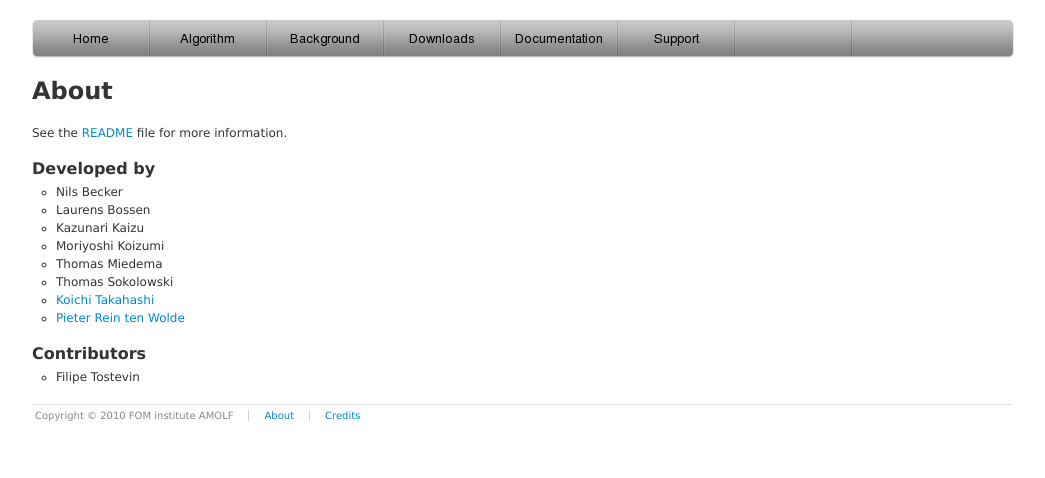
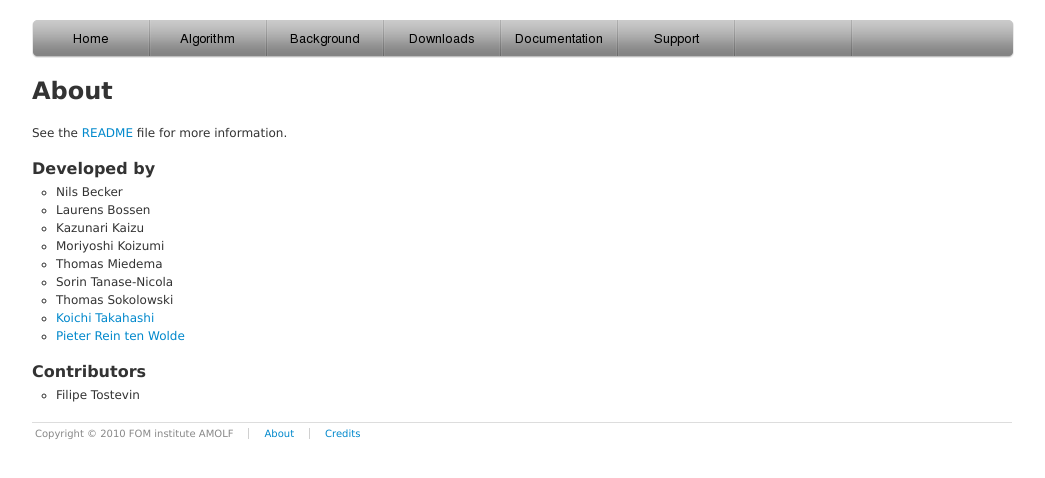
Before and after one commit to maxbetjes/maxbetjes.github.io, a Jekyll site: the page about.html, which Jekyll copies as it is, in a window 1280 px wide. Shown: the top 478 px of the page, without its empty margins (118-1163 px from the left). Built offline with Jekyll 4.4.1, drawn with Linux system fonts in a browser that asks for light colours; Markdown is read by kramdown in place of the engine named in the settings.

Commit message:
Add Sorin's name to about page.

```diff
--- a/about.html
+++ b/about.html
@@ -43,6 +43,7 @@
 <li>Kazunari Kaizu</li>
 <li>Moriyoshi Koizumi</li>
 <li>Thomas Miedema</li>
+<li>Sorin Tanase-Nicola</li>
 <li>Thomas Sokolowski</li>
 <li><a href="http://www.e-cell.org/ecell/">Koichi Takahashi</a></li>
 <li><a href="http://www.amolf.nl/research/biochemical-networks/">Pieter Rein ten Wolde</a></li>
--- a/src/about.markdown
+++ b/src/about.markdown
@@ -12,6 +12,7 @@ See the [README](http://github.com/gfrd/egfrd/tree/develop/README) file for more
 * Kazunari Kaizu
 * Moriyoshi Koizumi
 * Thomas Miedema
+* Sorin Tanase-Nicola
 * Thomas Sokolowski
 * [Koichi Takahashi](http://www.e-cell.org/ecell/)
 * [Pieter Rein ten Wolde](http://www.amolf.nl/research/biochemical-networks/)
```
